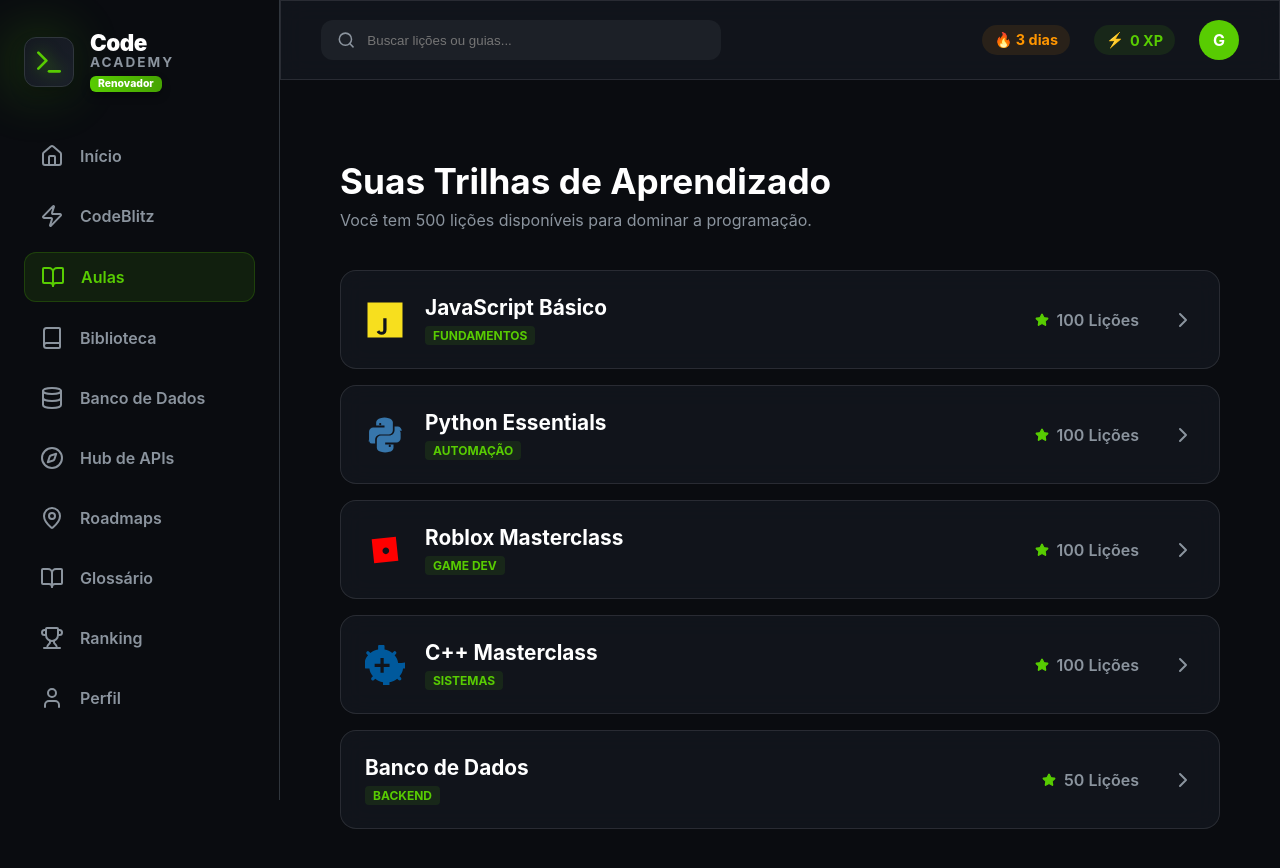
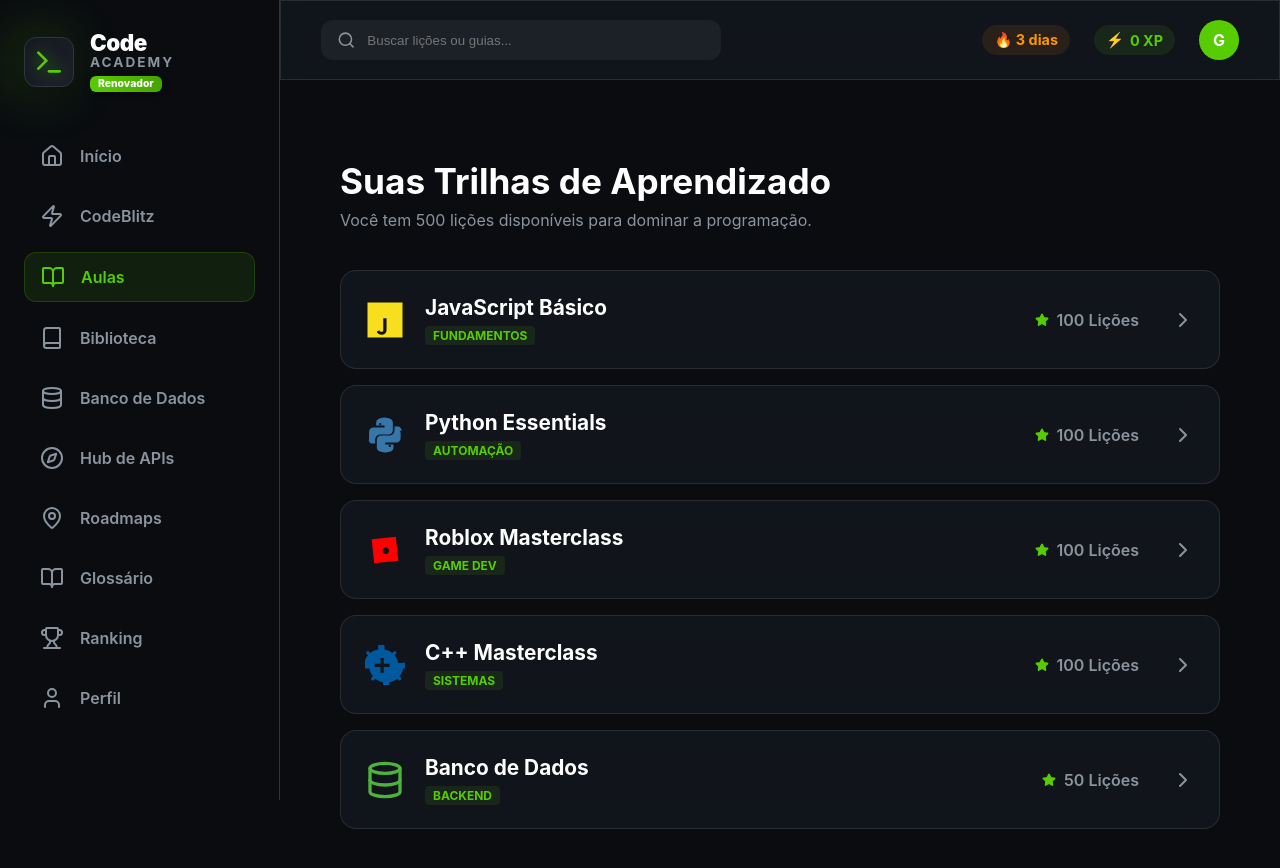
Before and after one commit to GGLEGENDSS/Sites-de-aulas, a React (Vite) app: page /lessons in a window 1280 px wide. Shown: the top 868 px of the page. Built offline with nearby package versions, Linux system fonts and the light colour scheme.

Commit message:
fix: Add database icon to TechIcon

```diff
--- a/src/components/TechIcon.jsx
+++ b/src/components/TechIcon.jsx
@@ -31,6 +31,13 @@
         <path d="M22.01 10.82h-2.12c-.22-1.77-.97-3.37-2.12-4.63l.79-.79c.39-.39.39-1.02 0-1.41a.996.996 0 0 0-1.41 0l-.79.79c-1.26-1.15-2.86-1.9-4.63-2.12V.53C11.73.23 11.5 0 11.2 0H8.39c-.3 0-.53.23-.53.53v2.12c-1.77.22-3.37.97-4.63 2.12l-.79-.79a.996.996 0 0 0-1.41 0c-.39.39-.39 1.02 0 1.41l.79.79c-1.15 1.26-1.9 2.86-2.12 4.63H.53C.23 10.27 0 10.5 0 10.8v2.81c0 .3.23.53.53.53h2.12c.22 1.77.97 3.37 2.12 4.63l-.79.79c-.39.39-.39 1.02 0 1.41a.996.996 0 0 0 1.41 0l.79-.79c1.26 1.15 2.86 1.9 4.63 2.12v2.12c0 .3.23.53.53.53h2.81c.3 0 .53-.23.53-.53v-2.12c1.77-.22 3.37-.97 4.63-2.12l.79.79c.39.39 1.02.39 1.41 0 .39-.39.39-1.02 0-1.41l-.79-.79c1.15-1.26 1.9-2.86 2.12-4.63h2.12c.3 0 .53-.23.53-.53v-2.81c0-.3-.23-.53-.53-.53zM11.23 11.23h3.5v1.94h-3.5v3.5h-1.94v-3.5h-3.5v-1.94h3.5v-3.5h1.94v3.5z"/>
       </svg>
     ),
+    database: (
+      <svg width={size} height={size} viewBox="0 0 24 24" fill="none" stroke="#4db33d" strokeWidth="2" strokeLinecap="round" strokeLinejoin="round">
+        <ellipse cx="12" cy="5" rx="9" ry="3"/>
+        <path d="M3 5v14c0 1.66 4 3 9 3s9-1.34 9-3V5"/>
+        <path d="M3 12c0 1.66 4 3 9 3s9-1.34 9-3"/>
+      </svg>
+    ),
     architecture: (
       <svg width={size} height={size} viewBox="0 0 24 24" fill="none" stroke="var(--primary)" strokeWidth="2" strokeLinecap="round" strokeLinejoin="round">
         <rect x="2" y="2" width="20" height="8" rx="2" ry="2" />
```
